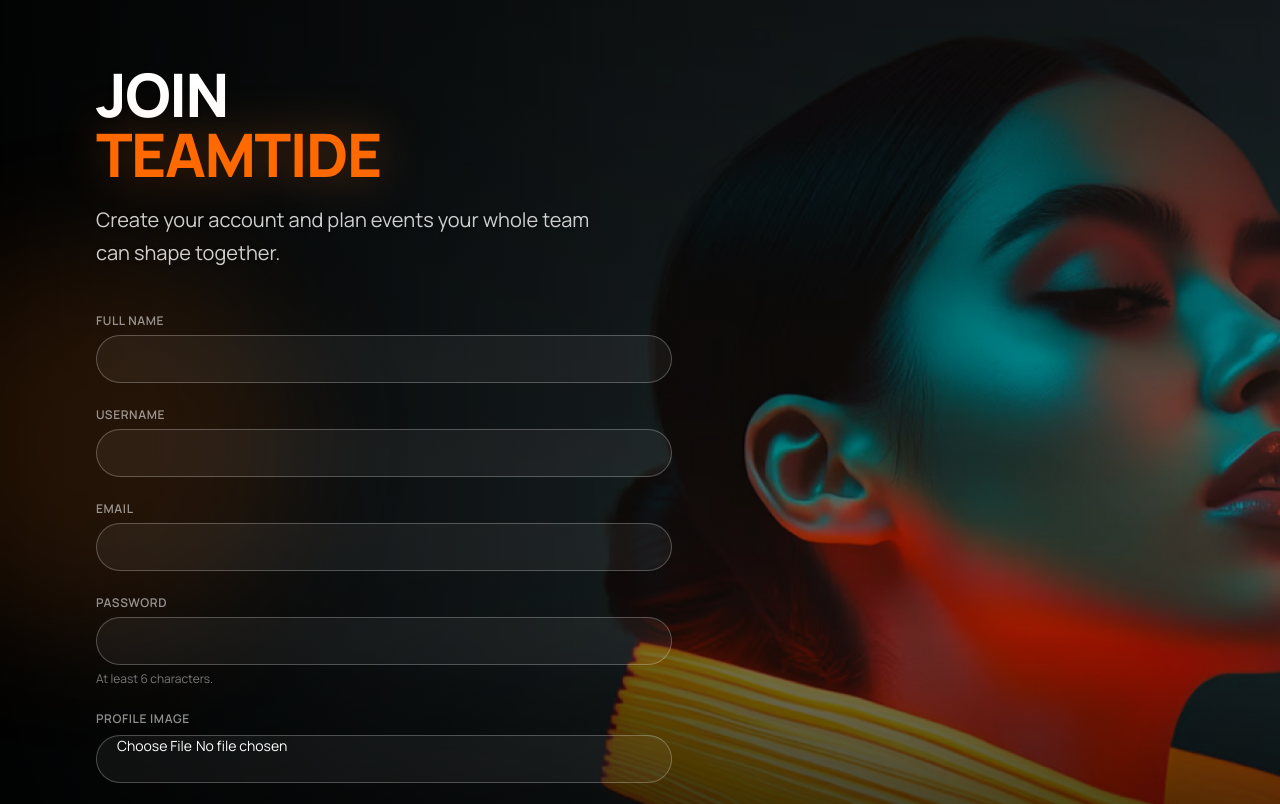
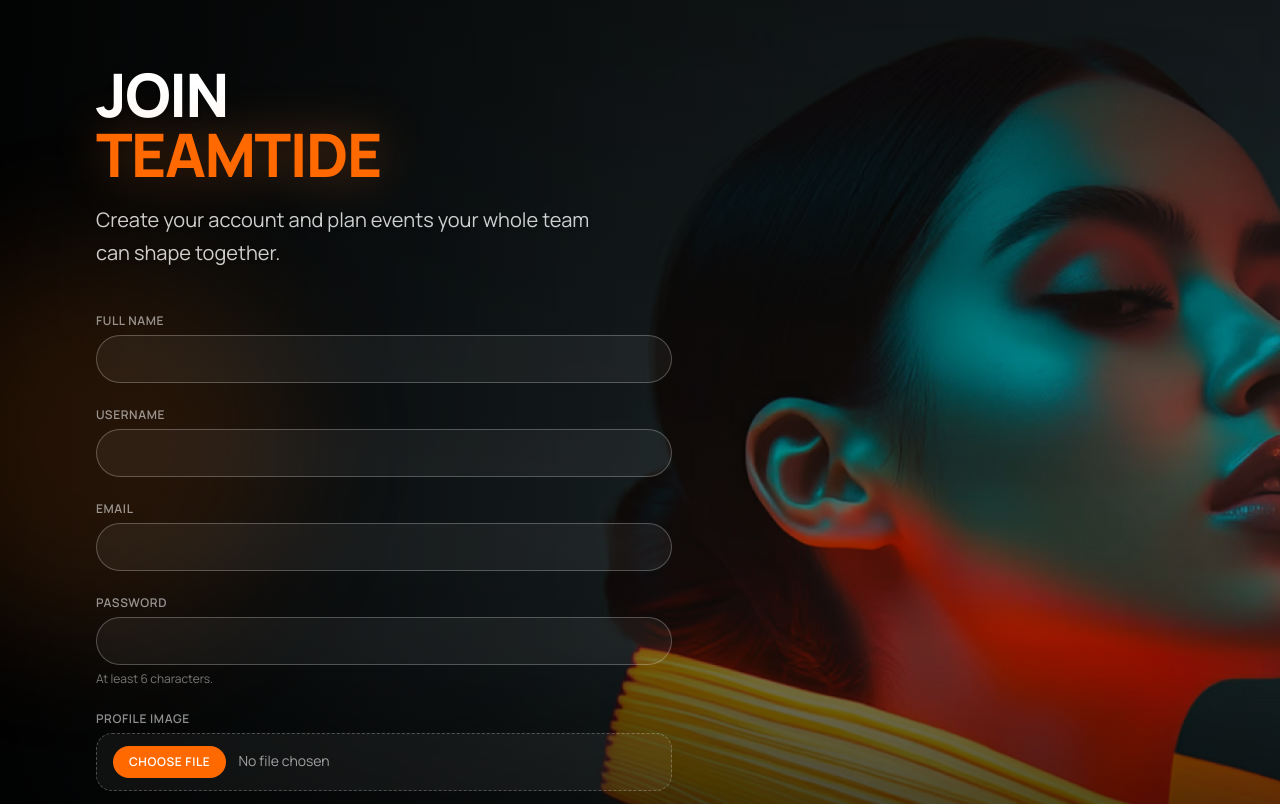
Before and after one commit to delatech-git/TeamFlow, a Next.js app in the folder teamflow/: page /register in a window 1280 px wide. Shown: the top 804 px of the page. Built offline with nearby package versions, Linux system fonts and the light colour scheme; no server answers.

Commit message:
change input type file styles

```diff
--- a/teamflow/app/__components/ui/input.tsx
+++ b/teamflow/app/__components/ui/input.tsx
@@ -29,6 +29,25 @@ const variantClasses: Record<InputVariant, string> = {
     "focus:border-orange-500 focus:ring-2 focus:ring-orange-500/25",
 };
 
+// File pickers don't render like text boxes (native "Choose file" button + name),
+// so they get their own dashed dropzone look instead of the pill/height rules above.
+const fileBaseClasses =
+  "cursor-pointer rounded-2xl border border-dashed text-sm outline-none transition " +
+  "file:mr-3 file:cursor-pointer file:rounded-full file:border-0 file:px-4 file:py-2 " +
+  "file:text-xs file:font-semibold file:uppercase file:tracking-wider " +
+  "disabled:cursor-not-allowed disabled:opacity-50";
+
+const fileVariantClasses: Record<InputVariant, string> = {
+  default:
+    "border-slate-300 bg-white px-4 py-3 text-slate-500 file:bg-slate-900 file:text-white hover:file:bg-slate-700",
+
+  glass:
+    "border-white/30 bg-white/10 px-4 py-3 text-white/70 file:bg-white/20 file:text-white hover:file:bg-white/30",
+
+  authDark:
+    "border-white/25 bg-white/5 px-4 py-3 text-white/60 file:bg-orange-500 file:text-white hover:file:bg-orange-400",
+};
+
 export const Input = forwardRef<HTMLInputElement, InputProps>(function Input(
   {
     id,
@@ -49,6 +68,8 @@ export const Input = forwardRef<HTMLInputElement, InputProps>(function Input(
       ? "text-xs font-semibold uppercase tracking-wider text-white/55"
       : "text-xs font-medium text-slate-600";
 
+  const isFile = props.type === "file";
+
   return (
     <div className={cn("flex flex-col gap-1.5", fullWidth && "w-full")}>
       {label && (
@@ -68,10 +89,10 @@ export const Input = forwardRef<HTMLInputElement, InputProps>(function Input(
           id={id}
           ref={ref}
           className={cn(
-            baseClasses,
-            variantClasses[variant],
-            leadingIcon ? "pl-9" : undefined,
-            trailingIcon ? "pr-9" : undefined,
+            isFile ? fileBaseClasses : baseClasses,
+            isFile ? fileVariantClasses[variant] : variantClasses[variant],
+            !isFile && leadingIcon ? "pl-9" : undefined,
+            !isFile && trailingIcon ? "pr-9" : undefined,
             fullWidth && "w-full",
             error && "border-red-500 focus:ring-red-500/20",
             className,
```
